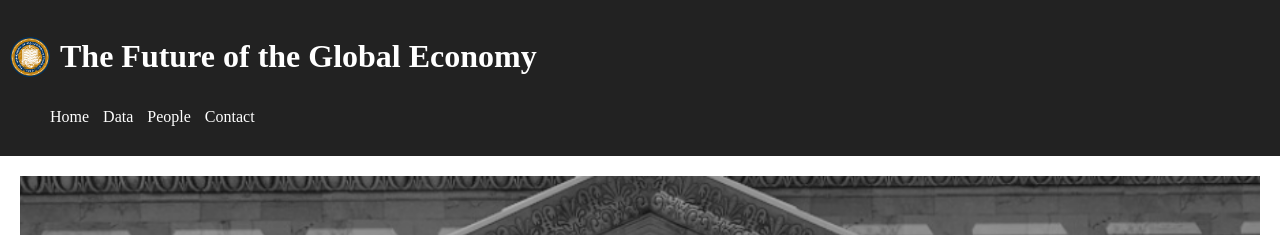
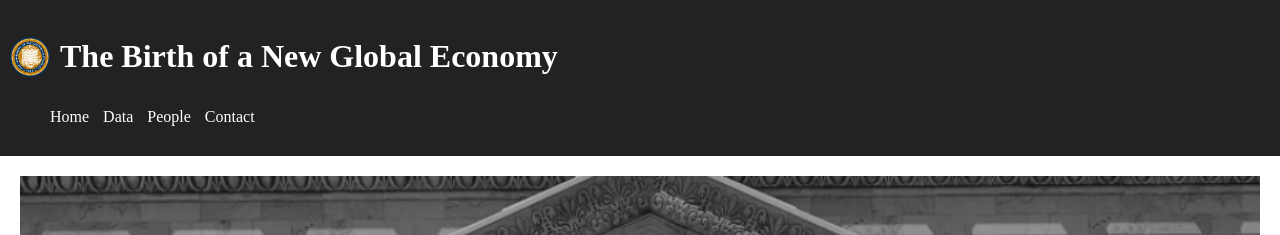
Before and after one commit to juliocedillo/neweconomy, a Jekyll site: the page built from index.md, in a window 1280 px wide. Shown: the top 235 px of the page. Built offline with Jekyll 4.4.1, drawn with Linux system fonts in a browser that asks for light colours.

Commit message:
Update _config.yml

```diff
--- a/_config.yml
+++ b/_config.yml
@@ -1,4 +1,4 @@
-title: The Future of the Global Economy
+title: The Birth of a New Global Economy
 description: What if the rules that defined the past 40 years of economic history were one-time, historically contingent developments that are now rapidly coming to an end?
 theme: jekyll-theme-slate
 markdown: kramdown
```
